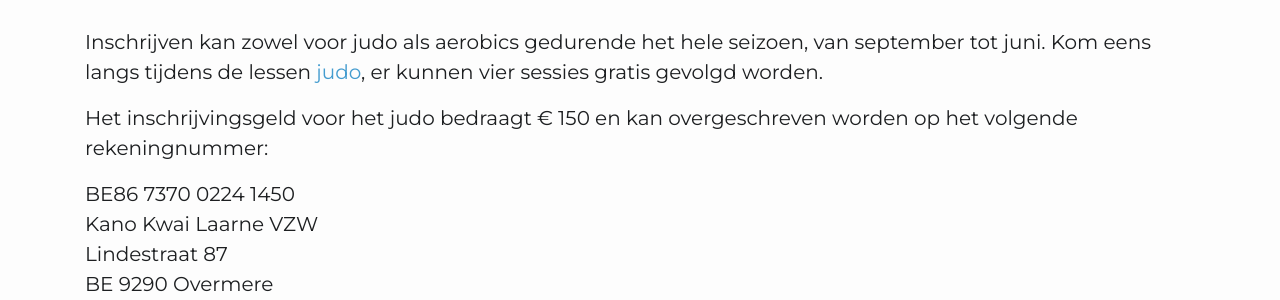
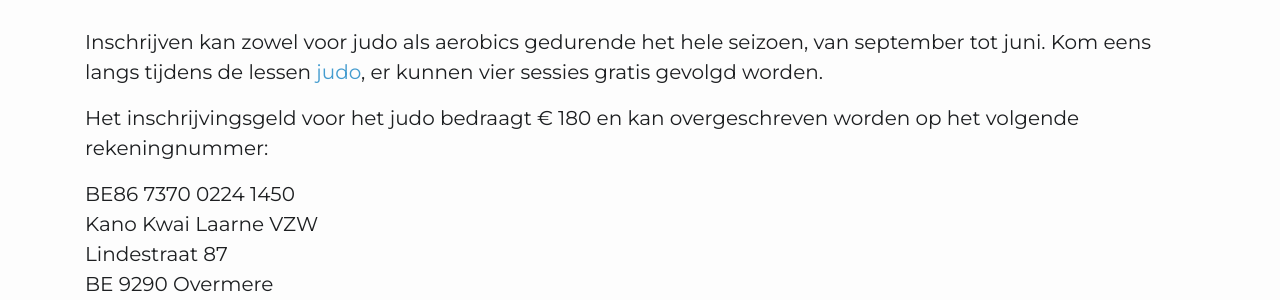
Before and after one commit to Jorick/Kano-Kwai-Laarne, a Jekyll site: the page built from about.html, in a window 1280 px wide and 900 px high. Shown: the part 239-539 px from the top of the window. Built offline with Jekyll 4.4.1, drawn with Linux system fonts in a browser that asks for light colours; some web fonts are replaced.

Commit message:
update registration fee

```diff
--- a/about.html
+++ b/about.html
@@ -13,7 +13,7 @@
       <p class="lead">Inschrijven kan zowel voor judo als aerobics gedurende het hele seizoen, van september tot juni. Kom eens langs tijdens de lessen <a href="{{ site.baseurl }}judo.html#judotraining" target="blank">judo</a>,
         er kunnen vier sessies gratis gevolgd worden.
       </p>
-      <p class="lead">Het inschrijvingsgeld voor het judo bedraagt € 150 en kan overgeschreven worden op het volgende rekeningnummer:
+      <p class="lead">Het inschrijvingsgeld voor het judo bedraagt € 180 en kan overgeschreven worden op het volgende rekeningnummer:
       </p>
       <p class="lead">BE86 7370 0224 1450
         <br>Kano Kwai Laarne VZW
--- a/assets/css/_custom_variables.scss
+++ b/assets/css/_custom_variables.scss
@@ -122,7 +122,7 @@
 $enable-grid-classes:                         true !default;
 $enable-pointer-cursor-for-buttons:           true !default;
 $enable-print-styles:                         true !default;
-$enable-responsive-font-sizes:                false !default;
+$enable-responsive-font-sizes:                true !default;
 $enable-validation-icons:                     true !default;
 $enable-deprecation-messages:                 true !default;
 
```
Also changed, not shown: 1 other file.
